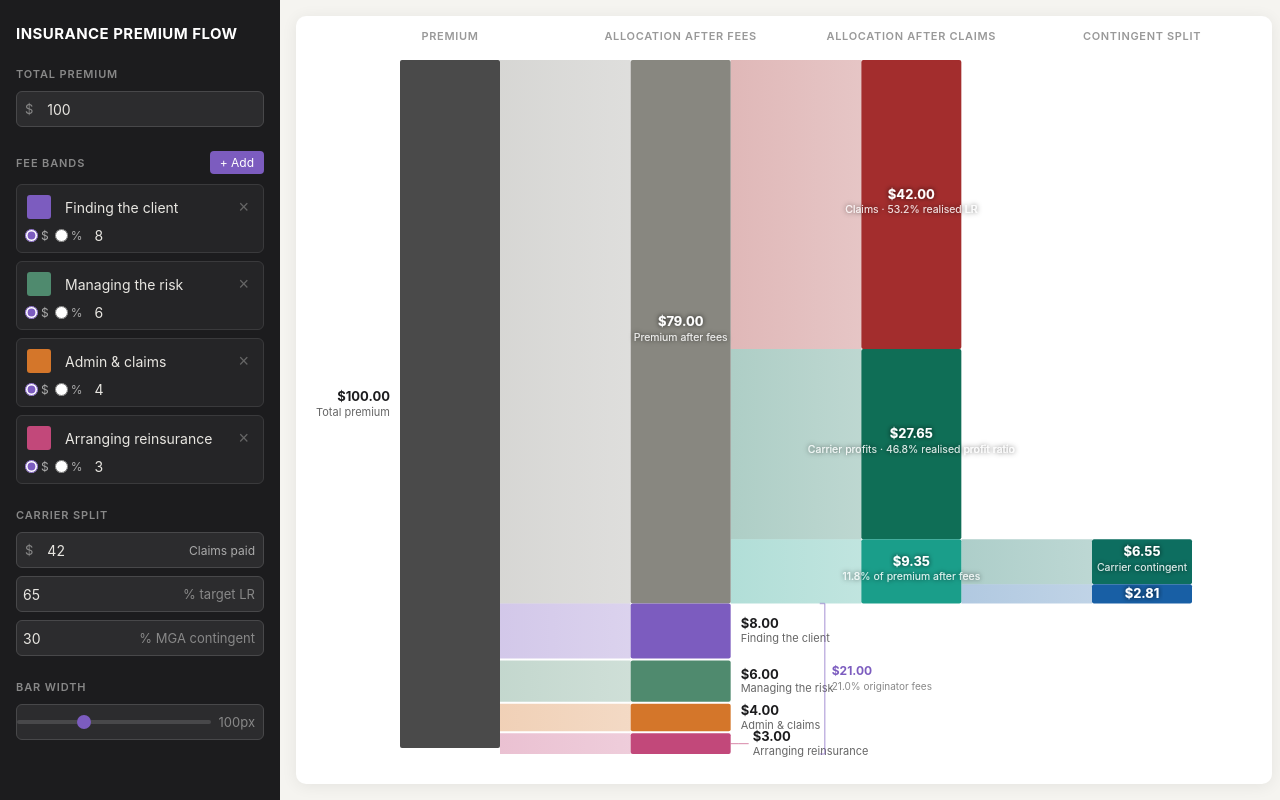
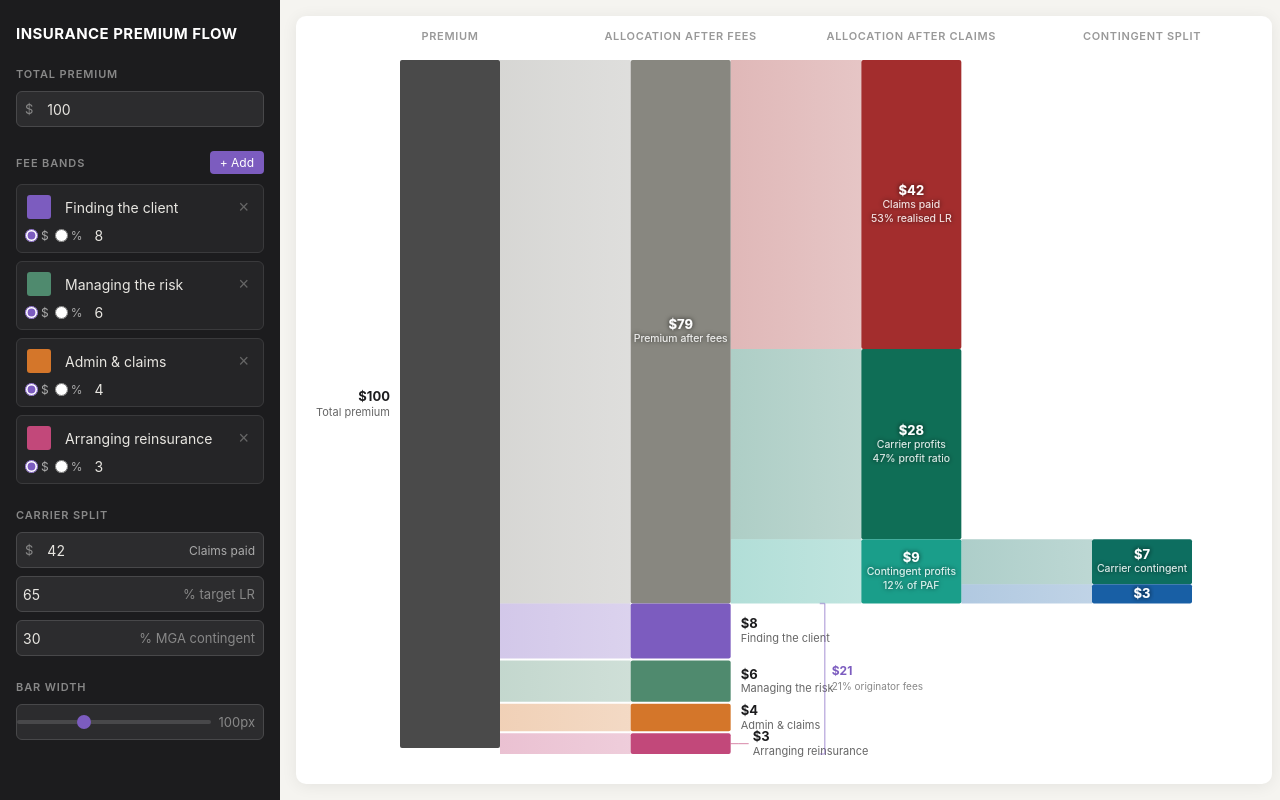
Before and after one commit to pointbreak71/insurance-premium-flow, a Flask app: page / in a window 1280 px wide. Run offline with Flask 3, Linux system fonts and the light colour scheme.

Commit message:
Fix label overflow, uncap claims, whole-number inputs
- lblBar() redesigned with SVG clipPath and variadic lines: text wraps to
  as many lines as fit within the bar height (LINE_H=14px each)
- Label strings split into 3 short lines so they stay within bar width
- Claims paid is now uncapped — can exceed premiumAfterFees; scale adjusts
  to max(total, claims) so the red bar extends below the other columns
- Claims ribbon fans out from full carrier band when claims > paf
- fmt() always returns whole-dollar amounts (no .2f for small values)
- step="1" on all numerical inputs (no decimal increments)

Co-Authored-By: Claude Sonnet 4.6 <noreply@anthropic.com>

```diff
--- a/static/sankey.js
+++ b/static/sankey.js
@@ -1,21 +1,21 @@
-/* ── Insurance Premium Flow — Sankey renderer v3 ───────────────────────────
+/* ── Insurance Premium Flow — Sankey renderer v4 ───────────────────────────
    Four-column layout:
      col0  Premium bar
      col1  Allocation after fees  (carrier grey + fee bands peeling off below)
      col2  Allocation after claims (claims / carrier profits / contingent profits)
      col3  Contingent split        (carrier contingent / MGA contingent) — only if >0
 
-   Ribbon geometry (waterfall style, spec §6):
-     Top edge:    M(x0,y0_top) C(mx,y0_top)(mx,y1_top)(x1,y1_top)
-     Right side:  L(x1,y1_bot)
-     Bottom edge: C(mx,y1_bot)(mx,y0_bot)(x0,y0_bot)   [reversed, but reads downward L→R]
-     Close:       Z
-   Control points sit at the midpoint x, anchored to each endpoint's y.
-   This produces a smooth S‑curve that never bends upward when
-   y1_top >= y0_top and y1_bot >= y0_bot (the waterfall invariant).
+   Claims can exceed premiumAfterFees — the red bar extends beyond the other
+   columns and the scale adjusts so claims fill the chart height exactly.
 
-   Superimposed labels on col1 carrier, col2, col3 bars use a drop-shadow
-   SVG filter so white text stays legible on any bar colour.
+   Waterfall ribbon geometry (spec §6):
+     M(x0,y0_top) C(mx,y0_top)(mx,y1_top)(x1,y1_top)
+     L(x1,y1_bot)
+     C(mx,y1_bot)(mx,y0_bot)(x0,y0_bot) Z
+   Control points at midpoint x, anchored at each endpoint's y.
+
+   Bar labels are clipped to bar bounds via SVG clipPath and wrap to as many
+   lines as fit (LINE_H = 14 px per line).
 ──────────────────────────────────────────────────────────────────────────── */
 (function () {
 
@@ -24,32 +24,29 @@
     carrier:          "#888780",
     claims:           "#A32D2D",
     carrierProfits:   "#0F6E56",
-    contingent:       "#1A9E8A",  // merged teal band at col2
-    carrierContingent:"#0D6E60",  // dark teal, col3 top
-    mgaContingent:    "#185FA5",  // blue,       col3 bottom
+    contingent:       "#1A9E8A",
+    carrierContingent:"#0D6E60",
+    mgaContingent:    "#185FA5",
   };
 
   // ── Formatters ─────────────────────────────────────────────────────────────
   function fmt(v) {
     if (Math.abs(v) >= 1e6) return "$" + d3.format(",.2s")(v);
-    if (Math.abs(v) >= 1000) return "$" + d3.format(",.0f")(v);
-    return "$" + d3.format(",.2f")(v);
+    return "$" + d3.format(",.0f")(v);
   }
   function fmtPct(v, total) {
     if (!total) return "—";
-    return (v / total * 100).toFixed(1) + "%";
+    return (v / total * 100).toFixed(0) + "%";
   }
 
-  // ── Waterfall ribbon (spec §6 geometry) ────────────────────────────────────
-  // x0/x1 = left/right bar edges, y0/y1 = top y, h0/h1 = heights
-  // Invariant for clean waterfall: y1 >= y0 and y1+h1 >= y0+h0
+  // ── Waterfall ribbon ───────────────────────────────────────────────────────
   function ribbon(x0, y0, h0, x1, y1, h1) {
     const mx = (x0 + x1) / 2;
     return [
       `M${x0},${y0}`,
-      `C${mx},${y0} ${mx},${y1} ${x1},${y1}`,           // top edge L→R
-      `L${x1},${y1 + h1}`,                               // right side down
-      `C${mx},${y1 + h1} ${mx},${y0 + h0} ${x0},${y0 + h0}`, // bottom edge R→L
+      `C${mx},${y0} ${mx},${y1} ${x1},${y1}`,
+      `L${x1},${y1 + h1}`,
+      `C${mx},${y1 + h1} ${mx},${y0 + h0} ${x0},${y0 + h0}`,
       `Z`,
     ].join(" ");
   }
@@ -76,8 +73,8 @@
 
     // ── Drop-shadow filter for superimposed labels ─────────────────────────
     const filt = defs.append("filter").attr("id", "tshadow")
-      .attr("x", "-10%").attr("y", "-30%")
-      .attr("width", "120%").attr("height", "160%");
+      .attr("x", "-20%").attr("y", "-40%")
+      .attr("width", "140%").attr("height", "180%");
     filt.append("feDropShadow")
       .attr("dx", 0).attr("dy", 0)
       .attr("stdDeviation", 2.5)
@@ -90,14 +87,14 @@
     const iH = H - M.top  - M.bottom;
     const g  = svg.append("g").attr("transform", `translate(${M.left},${M.top})`);
 
-    // Always reserve space for 4 columns so layout doesn't jump
     const colGap = Math.min(180, Math.max(80, (iW - NW * 4) / 3));
     const col0 = 0;
     const col1 = col0 + NW + colGap;
     const col2 = col1 + NW + colGap;
     const col3 = col2 + NW + colGap;
 
-    const sc = iH / total;   // px per dollar
+    // Scale: claims can exceed total, so fit whichever is taller
+    const sc = iH / Math.max(total, claimsActual);
 
     // ── Stage 1: carrier (top) + fee bands (below) ────────────────────────
     const carrierH = premiumAfterFees * sc;
@@ -111,13 +108,16 @@
     });
 
     // ── Stage 2: carrier split ────────────────────────────────────────────
-    const claimsH    = Math.max(0, claimsActual)    * sc;
-    const profitsH   = Math.max(0, carrierProfits)   * sc;
-    const contH      = Math.max(0, contingentProfits) * sc;
+    const claimsH  = Math.max(0, claimsActual)     * sc;
+    const profitsH = Math.max(0, carrierProfits)    * sc;
+    const contH    = Math.max(0, contingentProfits) * sc;
 
     const claimsY  = 0;
     const profitsY = claimsY  + claimsH;
     const contY    = profitsY + profitsH;
+
+    // When claims > paf the ribbon fans out from the full carrier band
+    const claimsSrcH = Math.min(claimsH, carrierH);
 
     // ── Stage 3: contingent split ─────────────────────────────────────────
     const carrContH = Math.max(0, carrierContingentAmount) * sc;
@@ -165,35 +165,45 @@
         .attr("fill", `url(#${grad})`).attr("opacity", 0.36);
     }
 
-    // ── Superimposed bar label (white, drop-shadow) ────────────────────────
-    // Always centered on the bar. Two lines when bar is tall enough.
-    const MIN_2LINE = 26;
-    const MIN_SHOW  = 8;
+    // ── Superimposed bar label (white, drop-shadow, clipped) ───────────────
+    // Variadic lines: first uses lbl-bar-primary, rest lbl-bar-secondary.
+    // Lines are clipped to the bar rect and wrapped to as many as fit.
+    const LINE_H   = 14;   // px between baselines
+    const MIN_SHOW = 8;
+    let   clipSeq  = 0;
 
-    function lblBar(colX, barY, barH, line1, line2) {
-      if (barH < MIN_SHOW) return;
-      const cx = colX + NW / 2;
-      const cy = barY + barH / 2;
-      const grp = labelG.append("g").attr("transform", `translate(${cx},${cy})`);
+    function lblBar(colX, barY, barH, ...lines) {
+      if (barH < MIN_SHOW || !lines.length) return;
 
-      const showTwo = barH >= MIN_2LINE && line2;
-      grp.append("text")
-        .attr("class", "lbl-bar-primary")
-        .attr("text-anchor", "middle")
-        .attr("dy", showTwo ? "-0.45em" : "0.35em")
-        .attr("filter", "url(#tshadow)")
-        .text(line1);
-      if (showTwo) {
-        grp.append("text")
-          .attr("class", "lbl-bar-secondary")
+      // Clip group to bar bounds (coordinates are in g's space)
+      const cid = `clip-bar-${clipSeq++}`;
+      defs.append("clipPath").attr("id", cid)
+        .append("rect")
+          .attr("x", colX).attr("y", barY)
+          .attr("width", NW).attr("height", barH);
+
+      const clpG = labelG.append("g").attr("clip-path", `url(#${cid})`);
+
+      const maxFit  = Math.max(1, Math.floor(barH / LINE_H));
+      const visible = lines.slice(0, maxFit);
+      const n       = visible.length;
+      const cx      = colX + NW / 2;
+      const firstY  = barY + barH / 2 - (n - 1) * LINE_H / 2;
+
+      visible.forEach((line, i) => {
+        clpG.append("text")
+          .attr("class", i === 0 ? "lbl-bar-primary" : "lbl-bar-secondary")
           .attr("text-anchor", "middle")
-          .attr("dy", "0.85em")
+          .attr("x", cx)
+          .attr("y", firstY + i * LINE_H)
+          .attr("dy", "0.35em")
           .attr("filter", "url(#tshadow)")
-          .text(line2);
-      }
+          .text(line);
+      });
     }
 
-    // Left-of-bar label (for col0 premium bar)
+    // Left-of-bar label (col0 premium bar)
+    const MIN_2LINE = 26;
     function lblLeft(barX, barY, barH, line1, line2) {
       if (barH < MIN_SHOW) return;
       const x = barX - 10;
@@ -209,11 +219,8 @@
     }
 
     // ── Col 0→1 ribbons ────────────────────────────────────────────────────
-    // Carrier band flows straight across (y0==y1 → flat, correct)
-    drawRibbon(col0 + NW, 0,         carrierH, col1, 0,      carrierH, "gCarr");
+    drawRibbon(col0 + NW, 0, carrierH, col1, 0, carrierH, "gCarr");
 
-    // Fee bands peel off downward. Source and dest have same stacking
-    // (invariant holds: dst_top >= src_top for downward peel).
     let srcFeeY = carrierH;
     feeRects.forEach((fr, i) => {
       drawRibbon(col0 + NW, srcFeeY, fr.h, col1, fr.y, fr.h, `gFee${fr.idx}`);
@@ -221,33 +228,27 @@
     });
 
     // ── Col 1→2 ribbons ────────────────────────────────────────────────────
-    // All three bands originate within the carrier section [0, carrierH] of col1.
-    drawRibbon(col1 + NW, claimsY,  claimsH,  col2, claimsY,  claimsH,  "gClaim");
-    drawRibbon(col1 + NW, profitsY, profitsH,  col2, profitsY, profitsH,  "gProfit");
+    // Claims ribbon: source capped to carrier band height (fan-out on overrun)
+    drawRibbon(col1 + NW, claimsY,  claimsSrcH, col2, claimsY,  claimsH,  "gClaim");
+    drawRibbon(col1 + NW, profitsY, profitsH,   col2, profitsY, profitsH,  "gProfit");
     if (hasContingent) {
       drawRibbon(col1 + NW, contY, contH, col2, contY, contH, "gCont");
     }
 
-    // ── Col 2→3 ribbons (contingent split) ────────────────────────────────
+    // ── Col 2→3 ribbons ────────────────────────────────────────────────────
     if (hasContingent) {
       drawRibbon(col2 + NW, carrContY, carrContH, col3, carrContY, carrContH, "gCCont");
       drawRibbon(col2 + NW, mgaContY,  mgaContH,  col3, mgaContY,  mgaContH,  "gMCont");
     }
 
     // ── Bars ──────────────────────────────────────────────────────────────
-    // col0
     drawRect(col0, 0, total * sc, C.premium);
-    // col1
-    drawRect(col1, 0,      carrierH, C.carrier);
+    drawRect(col1, 0, carrierH,   C.carrier);
     feeRects.forEach(fr => drawRect(col1, fr.y, fr.h, fr.color));
-    // col2
     drawRect(col2, claimsY,  claimsH,  C.claims);
-    drawRect(col2, profitsY, profitsH,  C.carrierProfits);
+    drawRect(col2, profitsY, profitsH, C.carrierProfits);
     if (hasContingent) {
-      drawRect(col2, contY, contH, C.contingent);
-    }
-    // col3
-    if (hasContingent) {
+      drawRect(col2, contY,     contH,    C.contingent);
       drawRect(col3, carrContY, carrContH, C.carrierContingent);
       drawRect(col3, mgaContY,  mgaContH,  C.mgaContingent);
     }
@@ -268,11 +269,12 @@
     // ── Col 0: premium label (left of bar) ────────────────────────────────
     lblLeft(col0, 0, total * sc, fmt(total), "Total premium");
 
-    // ── Col 1: carrier bar superimposed label ─────────────────────────────
-    lblBar(col1, 0, carrierH, fmt(premiumAfterFees), "Premium after fees");
+    // ── Col 1: carrier bar label ──────────────────────────────────────────
+    lblBar(col1, 0, carrierH,
+      fmt(premiumAfterFees),
+      "Premium after fees");
 
-    // ── Col 1: fee band labels (external, right of bar, with leader lines) ─
-    // Push-apart so labels don't collide
+    // ── Col 1: fee band labels (external, push-apart) ─────────────────────
     let lblPos = feeRects.map(fr => ({ fr, ly: fr.y + fr.h / 2 }));
     const MIN_GAP = 17;
     for (let pass = 0; pass < 12; pass++) {
@@ -308,21 +310,21 @@
     });
 
     // ── Col 2: superimposed labels ────────────────────────────────────────
-    // Claims
     lblBar(col2, claimsY, claimsH,
       fmt(claimsActual),
-      `Claims  ·  ${(realisedLR * 100).toFixed(1)}% realised LR`);
+      "Claims paid",
+      `${(realisedLR * 100).toFixed(0)}% realised LR`);
 
-    // Carrier profits
     lblBar(col2, profitsY, profitsH,
       fmt(carrierProfits),
-      `Carrier profits  ·  ${realisedProfitRatioPct}% realised profit ratio`);
+      "Carrier profits",
+      `${(+realisedProfitRatioPct).toFixed(0)}% profit ratio`);
 
-    // Contingent profits (merged)
     if (hasContingent) {
       lblBar(col2, contY, contH,
         fmt(contingentProfits),
-        `${fmtPct(contingentProfits, premiumAfterFees)} of premium after fees`);
+        "Contingent profits",
+        `${fmtPct(contingentProfits, premiumAfterFees)} of PAF`);
     }
 
     // ── Col 3: superimposed labels ────────────────────────────────────────
@@ -335,12 +337,11 @@
         "MGA contingent");
     }
 
-    // ── Originator fees bracket (between col1 and col2) ───────────────────
+    // ── Originator fees bracket ───────────────────────────────────────────
     if (feeRects.length > 0 && totalFees > 0) {
       const fy1 = feeRects[0].y;
       const fy2 = feeRects[feeRects.length - 1].y + feeRects[feeRects.length - 1].h;
       if (fy2 - fy1 > 6) {
-        // Place bracket at 75% of the gap so it stays right of fee labels
         const bx = col1 + NW + Math.min(colGap * 0.72, colGap - 28);
         const my = (fy1 + fy2) / 2;
         const bg = g.append("g").attr("class", "bracket-group");
--- a/templates/index.html
+++ b/templates/index.html
@@ -35,15 +35,15 @@
         <div class="carrier-controls">
           <div class="input-row labeled">
             <span class="prefix">$</span>
-            <input type="number" id="claimsActual" value="42" min="0" step="0.1" />
+            <input type="number" id="claimsActual" value="42" min="0" step="1" />
             <span class="field-label">Claims paid</span>
           </div>
           <div class="input-row labeled">
-            <input type="number" id="targetLossRatio" value="65" min="0" max="100" step="0.1" />
+            <input type="number" id="targetLossRatio" value="65" min="0" max="100" step="1" />
             <span class="suffix">% target LR</span>
           </div>
           <div class="input-row labeled">
-            <input type="number" id="mgaContingentPct" value="30" min="0" max="100" step="0.1" />
+            <input type="number" id="mgaContingentPct" value="30" min="0" max="100" step="1" />
             <span class="suffix">% MGA contingent</span>
           </div>
         </div>
@@ -79,7 +79,7 @@
         <label class="toggle-label">
           <input type="radio" class="fee-mode" name="" value="percent" /> %
         </label>
-        <input type="number" class="fee-value" value="5" min="0" step="0.1" style="flex:1" />
+        <input type="number" class="fee-value" value="5" min="0" step="1" style="flex:1" />
       </div>
     </div>
   </template>
@@ -114,7 +114,7 @@
 
       const totalFees        = fees.reduce((s, f) => s + f.value, 0);
       const premiumAfterFees = Math.max(0, total - totalFees);
-      const claimsActual     = Math.min(Math.max(0, claimsInput), premiumAfterFees);
+      const claimsActual     = Math.max(0, claimsInput);  // uncapped — can exceed premiumAfterFees
 
       // Carrier profits = fixed target-based slice, eaten into on overrun
       const isOverrun      = claimsActual >= premiumAfterFees * targetLR;
```
